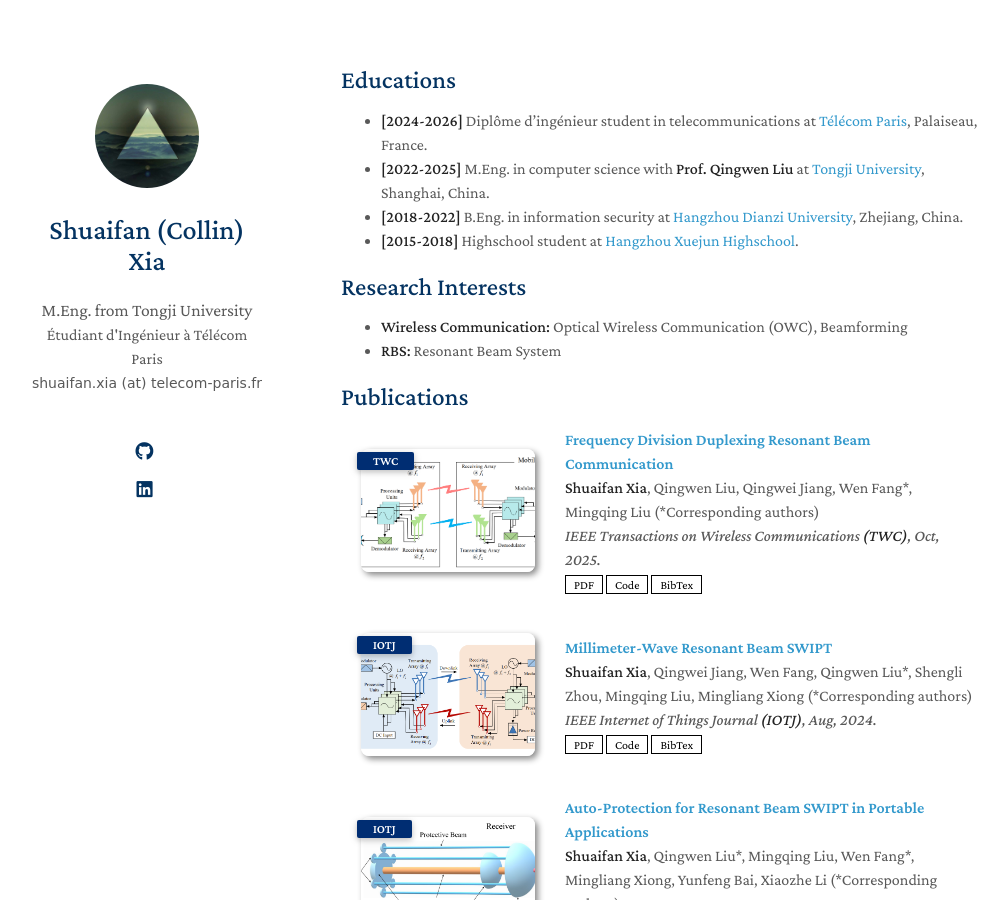
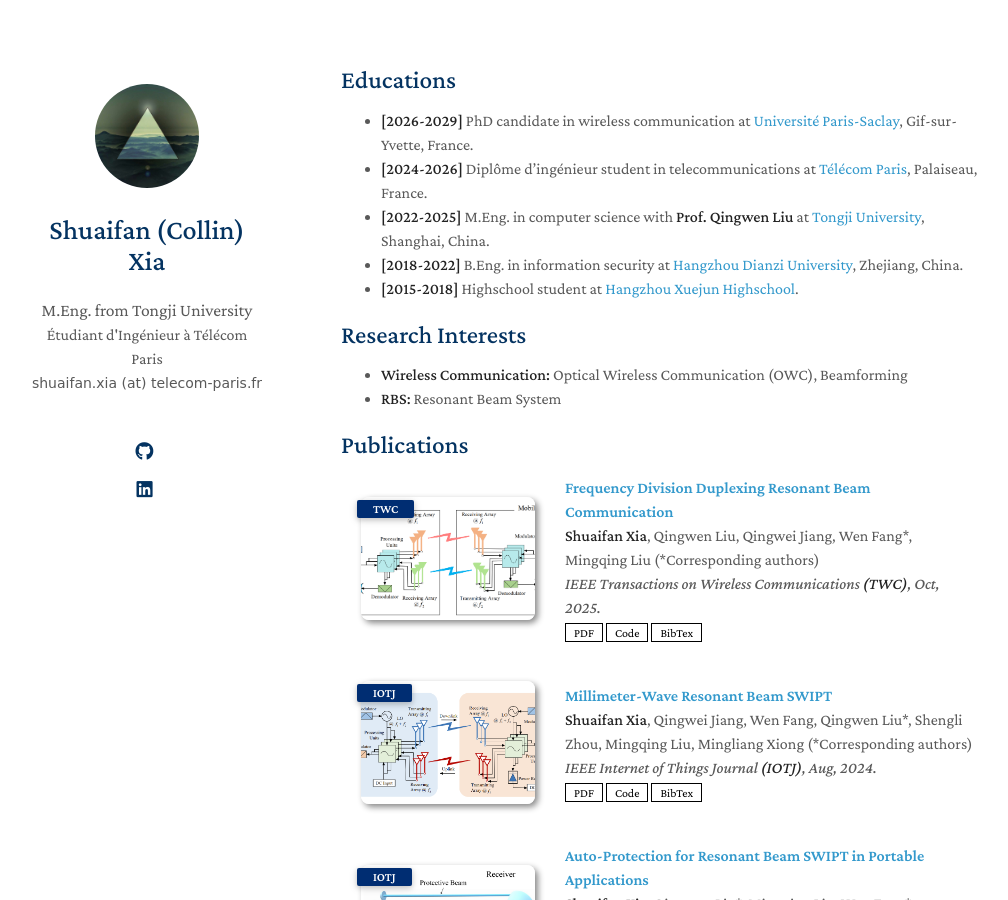
Before and after one commit to Collin911/homepage, a Jekyll site: the page built from index.md, in a window 1280 px wide and 900 px high. Shown: the whole window, without its empty margins (129-1137 px from the left). Built offline with Jekyll 4.4.1, drawn with Linux system fonts in a browser that asks for light colours; nearby versions of some CDN libraries; a style sheet for code colours, icons or effects is not loaded; our own code applies the rules of GitHub Pages for plain Markdown files.

Commit message:
Update index.md
update phd

```diff
--- a/index.md
+++ b/index.md
@@ -3,6 +3,7 @@ layout: homepage
 ---
 
 ## Educations
+- **[2026-2029]** PhD candidate in wireless communication at [Université Paris-Saclay](https://www.universite-paris-saclay.fr/), Gif-sur-Yvette, France.
 - **[2024-2026]** Diplôme d'ingénieur student in telecommunications at [Télécom Paris](https://www.telecom-paris.fr/en/home), Palaiseau, France.
 - **[2022-2025]** M.Eng. in computer science with [**Prof. Qingwen Liu**](https://lmqclare.github.io/Winglab/Publications.html) at [Tongji University](https://www.tongji.edu.cn/), Shanghai, China.
 - **[2018-2022]** B.Eng. in information security at [Hangzhou Dianzi University](https://www.hdu.edu.cn/main.htm), Zhejiang, China.
```
